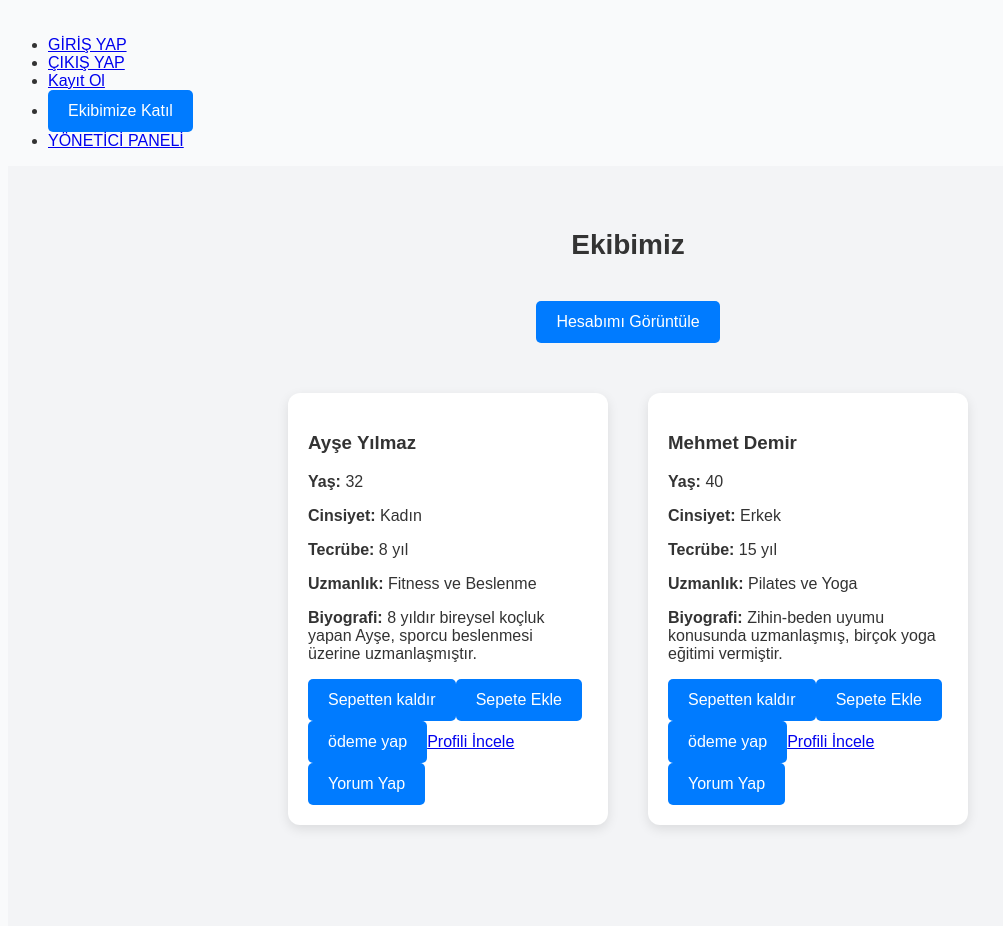
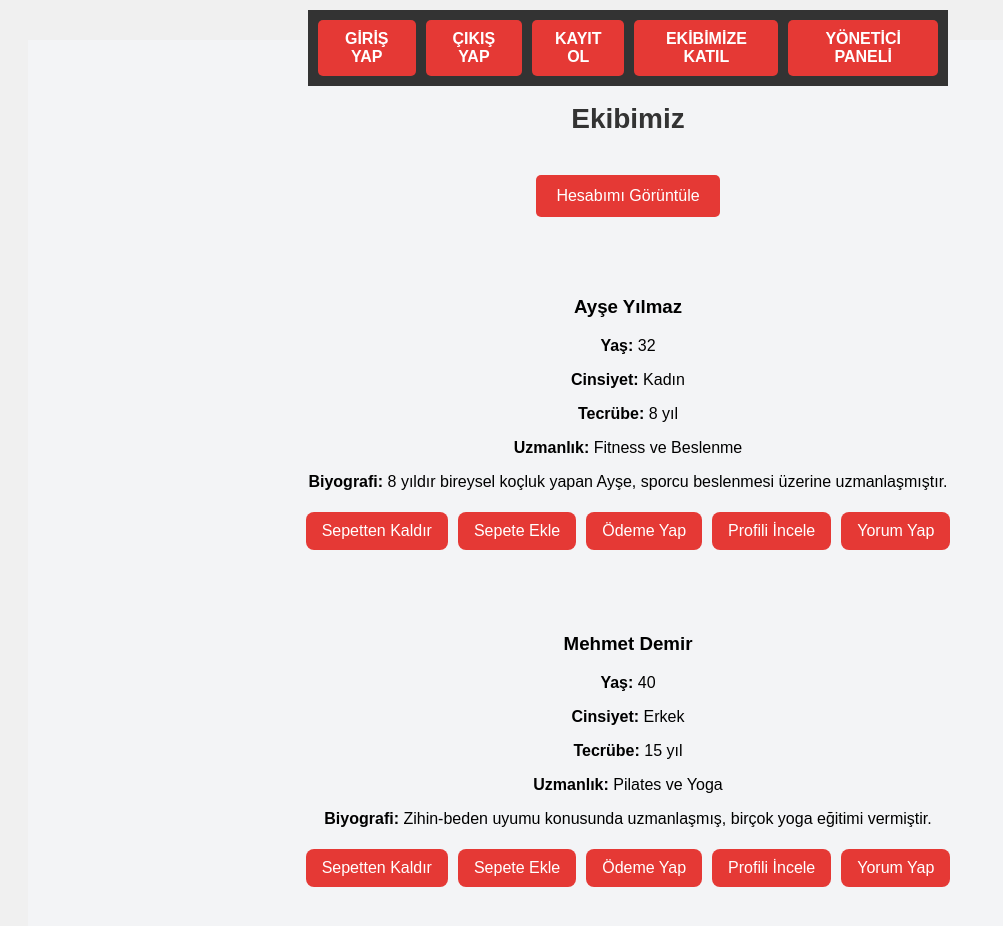
Before and after one commit to ilaydagumustekin/coachme, a React (Create React App) app in the folder coachme-frontend/: page / in a window 1280 px wide. Shown: the top 926 px of the page, without its empty margins (12-1015 px from the left). Built offline with nearby package versions, Linux system fonts and the light colour scheme.

Commit message:
update css

```diff
--- a/coachme-frontend/src/App.css
+++ b/coachme-frontend/src/App.css
@@ -1,38 +1,33 @@
-.App {
-  text-align: center;
+/* Genel Arka Plan Rengi */
+/* Arka plan rengini gri yapıyoruz */
+body {
+  background-color: #f0f0f0; /* açık gri */
+  margin: 0;
+  font-family: Arial, sans-serif;
+  height: 100%;
 }
 
-.App-logo {
-  height: 40vmin;
-  pointer-events: none;
+/* Navbar düzeni */
+.navbar {
+  display: flex;
+  justify-content: center;
+  gap: 20px;
+  position: absolute;
+  top: 10px;
+  left: 50%;
+  transform: translateX(-50%);
+  z-index: 10;
 }
 
-@media (prefers-reduced-motion: no-preference) {
-  .App-logo {
-    animation: App-logo-spin infinite 20s linear;
-  }
+.navbar ul {
+  display: flex;
+  padding: 0;
+  margin: 0;
+  list-style: none;
 }
 
-.App-header {
-  background-color: #282c34;
-  min-height: 100vh;
-  display: flex;
-  flex-direction: column;
-  align-items: center;
-  justify-content: center;
-  font-size: calc(10px + 2vmin);
-  color: white;
+.navbar li {
+  margin: 0;
 }
 
-.App-link {
-  color: #61dafb;
-}
-
-@keyframes App-logo-spin {
-  from {
-    transform: rotate(0deg);
-  }
-  to {
-    transform: rotate(360deg);
-  }
-}
+/* Navbar'daki butonlar zaten kırmızıya uyar çünkü index.css'teki global button geçerli */
--- a/coachme-frontend/src/App.js
+++ b/coachme-frontend/src/App.js
@@ -1,4 +1,9 @@
 import React from 'react';
+import './styles.css';
+import './App.css';
+import './index.css';
+import './component/TrainerCard.css';
+
 import { BrowserRouter as Router, Routes, Route, Link } from 'react-router-dom';
 import { CartProvider } from './context/CartContext';
 import { AuthProvider } from './context/AuthContext';
@@ -8,7 +13,6 @@ import TrainerProfile from './pages/TrainerProfile';
 import Cart from './pages/Cart';
 import AccountPage from './pages/AccountPage';
 import MedicalHistoryPage from './pages/MedicalHistoryPage';
-import AdminProgramPage from './pages/AdminProgramPage';
 import Register from './pages/Register';
 import BMIPage from './pages/BMIPage';
 import JoinTeam from './pages/JoinTeam';
@@ -30,13 +34,14 @@ const App = () => {
       <AuthProvider>
         <CartProvider>
           <Router>
-          <nav>
+            <div className="app-container"> {/* Arka planı burada uygularız */}
+              <nav className="navbar">
                 <ul>
-              <li><Link to="/login">GİRİŞ YAP</Link></li>
-              <li><Link to="/logout">ÇIKIŞ YAP</Link></li>
-              <li><Link to="/register">Kayıt Ol</Link></li>
-              <li><Link to="/join-team"><button>Ekibimize Katıl</button></Link></li>
-              <li><Link to="/admin">YÖNETİCİ PANELİ</Link></li>
+                  <li><Link to="/login"><button>GİRİŞ YAP</button></Link></li>
+                  <li><Link to="/logout"><button>ÇIKIŞ YAP</button></Link></li>
+                  <li><Link to="/register"><button>KAYIT OL</button></Link></li>
+                  <li><Link to="/join-team"><button>EKİBİMİZE KATIL</button></Link></li>
+                  <li><Link to="/admin"><button>YÖNETİCİ PANELİ</button></Link></li>
                 </ul>
               </nav>
 
@@ -57,14 +62,15 @@ const App = () => {
 
                 {/* Yönetici Paneli ve Admin Sayfaları */}
                 <Route path="/admin" element={<AdminDashboard />} />
-            <Route path="/admin/add-trainer" element={<AddTrainerPages />} />  {/* Eğitmen ekleme sayfası */}
-            <Route path="/admin/trainer-list" element={<TrainerListPage />} />  {/* Eğitmenler listesi sayfası */}
-            <Route path="/admin/delete-trainer" element={<DeleteTrainerForm />} />  {/* Eğitmen silme sayfası */}
-            <Route path="/admin/update-price" element={<UpdatePricePage />} />  {/* Fiyat güncelleme sayfası */}
-            <Route path="/admin/upload-program" element={<UploadProgram />} />  {/* Program yükleme sayfası */}
-            <Route path="/admin/delete-program" element={<DeleteProgramPage />} />  {/* Program silme sayfası */}
-            <Route path="/admin/update-program" element={<UpdateProgramPage />} />  {/* Program güncelleme sayfası */}
+                <Route path="/admin/add-trainer" element={<AddTrainerPages />} />
+                <Route path="/admin/trainer-list" element={<TrainerListPage />} />
+                <Route path="/admin/delete-trainer" element={<DeleteTrainerForm />} />
+                <Route path="/admin/update-price" element={<UpdatePricePage />} />
+                <Route path="/admin/upload-program" element={<UploadProgram />} />
+                <Route path="/admin/delete-program" element={<DeleteProgramPage />} />
+                <Route path="/admin/update-program" element={<UpdateProgramPage />} />
               </Routes>
+            </div>
           </Router>
         </CartProvider>
       </AuthProvider>
--- a/coachme-frontend/src/component/TrainerCard.css
+++ b/coachme-frontend/src/component/TrainerCard.css
@@ -1,9 +1,35 @@
+//* TrainerCard.css */
+
 .trainer-card {
-    background-color: #ffffff;
+    background-color: #f0f0f0; /* açık gri */
+    padding: 20px;
     border-radius: 12px;
-    box-shadow: 0 4px 12px rgba(0, 0, 0, 0.1);
-    padding: 20px;
-    width: 280px;
-    margin: 10px;
-    text-align: left;
+    box-shadow: 0 0 10px rgba(0, 0, 0, 0.1);
+    margin-bottom: 20px;
 }
+
+
+/* Tüm butonları kapsayan stil */
+.trainer-card button {
+    background-color: #e53935; /* kırmızı */
+    color: white;
+    border: none;
+    padding: 10px 16px;
+    border-radius: 8px;
+    cursor: pointer;
+    margin: 5px;
+    transition: background-color 0.3s ease;
+}
+
+/* Üzerine gelince butonun rengini koyulaştır */
+.trainer-card button:hover {
+    background-color: #b71c1c; /* koyu kırmızı */
+}
+
+/* Yorum kutusuna biraz stil */
+.trainer-card textarea {
+    border: 1px solid #ccc;
+    padding: 10px;
+    border-radius: 8px;
+    resize: vertical;
+}
--- a/coachme-frontend/src/component/TrainerCard.jsx
+++ b/coachme-frontend/src/component/TrainerCard.jsx
@@ -1,8 +1,7 @@
 import React, { useState } from 'react';
 import { useAuth } from '../context/AuthContext';
 import { useCart } from '../context/CartContext';
-import { Link } from 'react-router-dom';
-import './TrainerCard.css';  // Arkadaşınızın CSS dosyasını ekliyoruz
+import './TrainerCard.css';
 
 // Argo/küfür listesi
 const bannedWords = ['küfür1', 'küfür2', 'argo1', 'argo2'];
@@ -63,11 +62,12 @@ const TrainerCard = ({ id, name, age, gender, experience, specialty, bio }) => {
       <p><strong>Uzmanlık:</strong> {specialty}</p>
       <p><strong>Biyografi:</strong> {bio}</p>
 
-      <button onClick={handleAddToCart}>Sepetten kaldır</button>
+      <button onClick={handleAddToCart}>Sepetten Kaldır</button>
       <button onClick={handleAddToCart}>Sepete Ekle</button>
-      <button onClick={handleAddToCart}>ödeme yap</button>
+      <button onClick={handleAddToCart}>Ödeme Yap</button>
+        <button onClick={handleAddToCart}>Profili İncele</button>
 
-      <Link to={`/trainer/${id}`}>Profili İncele</Link>
+
 
       <button onClick={() => setShowComment(!showComment)}>
         {showComment ? "İptal" : "Yorum Yap"}
--- a/coachme-frontend/src/index.css
+++ b/coachme-frontend/src/index.css
@@ -1,28 +1,28 @@
-/* Genel vücut stili */
+/* Sayfa arka planı */
 body {
-  font-family: 'Arial', sans-serif;
+  background-color: #f0f0f0; /* açık gri */
   margin: 0;
-  padding: 0;
-  background-color: #f9fafb; /* Hafif gri arka plan */
-  color: #333;
+  font-family: Arial, sans-serif;
+  height: 100%;
 }
 
-/* Başlık stili */
+/* Genel başlık stili */
 h1, h2 {
   color: #333;
   font-weight: 600;
   margin-bottom: 10px;
+  text-align: center;
 }
 
-/* Sayfa genel düzen */
+/* Sayfa içerik padding */
 div {
   padding: 20px;
 }
 
-/* Buton stili */
+/* ✅ Tüm butonlar için kırmızı stil */
 button {
   padding: 12px 20px;
-  background-color: #007bff;
+  background-color: #e53935; /* kırmızı */
   color: white;
   border: none;
   border-radius: 5px;
@@ -32,130 +32,5 @@ button {
 }
 
 button:hover {
-  background-color: #0056b3;
+  background-color: #b71c1c; /* koyu kırmızı */
 }
-
-/* Sayfa başlığı stili */
-h1 {
-  font-size: 28px;
-  text-align: center;
-  margin-top: 20px;
-  color: #333;
-}
-
-/* Program kartları için stil */
-.program-card {
-  border: 1px solid #ddd;
-  border-radius: 8px;
-  padding: 20px;
-  margin: 10px 0;
-  background-color: white;
-  box-shadow: 0 2px 5px rgba(0, 0, 0, 0.1);
-  cursor: pointer;
-  transition: transform 0.2s ease, box-shadow 0.3s ease;
-}
-
-.program-card:hover {
-  transform: translateY(-5px);
-  box-shadow: 0 4px 10px rgba(0, 0, 0, 0.1);
-}
-
-.program-card h3 {
-  margin: 0 0 10px;
-  font-size: 22px;
-}
-
-.program-card p {
-  margin: 5px 0;
-  font-size: 16px;
-}
-
-/* Modal stili */
-.draft-modal {
-  position: fixed;
-  top: 0;
-  left: 0;
-  right: 0;
-  bottom: 0;
-  background-color: rgba(0, 0, 0, 0.5);
-  display: flex;
-  justify-content: center;
-  align-items: center;
-  z-index: 1000;
-}
-
-.draft-modal-content {
-  background-color: white;
-  padding: 20px;
-  border-radius: 8px;
-  width: 400px;
-  box-shadow: 0 4px 10px rgba(0, 0, 0, 0.1);
-}
-
-.draft-modal-content p {
-  margin-bottom: 20px;
-  font-size: 16px;
-}
-
-.draft-modal-content button {
-  width: 48%;
-  margin: 5px;
-}
-
-.draft-modal-content button:first-of-type {
-  background-color: #28a745;
-}
-
-.draft-modal-content button:first-of-type:hover {
-  background-color: #218838;
-}
-
-.draft-modal-content button:last-of-type {
-  background-color: #dc3545;
-}
-
-.draft-modal-content button:last-of-type:hover {
-  background-color: #c82333;
-}
-
-/* Program detayları stili */
-.program-detail {
-  border-radius: 8px;
-  padding: 20px;
-  background-color: white;
-  margin-top: 20px;
-  box-shadow: 0 2px 5px rgba(0, 0, 0, 0.1);
-}
-
-.program-detail h2 {
-  font-size: 24px;
-  color: #333;
-}
-
-.program-detail p {
-  font-size: 16px;
-  margin: 8px 0;
-}
-
-/* İlerleme çubuğu */
-.progress-bar {
-  width: 100%;
-  height: 20px;
-  background-color: #e0e0e0;
-  border-radius: 10px;
-  margin-top: 20px;
-}
-
-.progress-bar-fill {
-  height: 100%;
-  background-color: #007bff;
-  border-radius: 10px;
-  transition: width 0.3s ease;
-}
-
-.progress-bar-text {
-  text-align: center;
-  font-size: 16px;
-  color: white;
-  line-height: 20px;
-}
--- /dev/null
+++ b/coachme-frontend/src/styles.css
@@ -0,0 +1,47 @@
+/* styles.css */
+
+body {
+    background-color: #e0e0e0; /* Açık gri */
+    margin: 0;
+    padding: 0;
+    font-family: Arial, sans-serif;
+}
+
+.navbar {
+    background-color: #333;
+    padding: 10px;
+    display: flex;
+    justify-content: center;
+}
+
+.navbar ul {
+    list-style-type: none;
+    padding: 0;
+    margin: 0;
+    display: flex;
+    gap: 10px;
+}
+
+.navbar li {
+    display: inline;
+}
+
+.navbar button {
+    background-color: #e53935; /* kırmızı */
+    color: white;
+    border: none;
+    padding: 10px 15px;
+    border-radius: 5px;
+    cursor: pointer;
+    font-weight: bold;
+}
+
+.navbar button:hover {
+    background-color: #b71c1c; /* daha koyu kırmızı */
+}
+
+img {
+    max-width: 100%;
+    height: auto;
+    margin-top: 20px;
+}
```
Also changed, not shown: coachme-frontend/src/pages/AdminDashboard.jsx (+5 -11 lines), coachme-frontend/src/pages/CurrentProgramPage.jsx (+17 -4 lines), 2 other files (tests, documents, lock files or other folders). Lines whose indentation alone changed are shown as unchanged.
